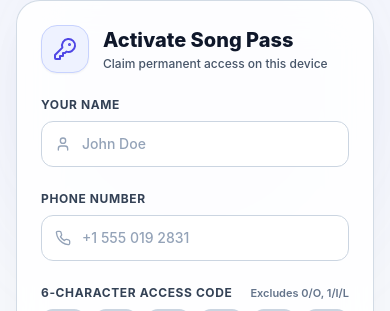
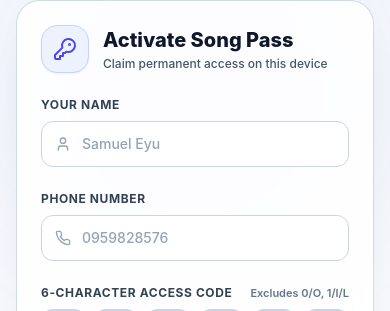
Before and after one commit to Samieyu/melodypass-frontend, a Next.js app: page /access in a window 390 px wide. Shown: the part 188-499 px from the top of the page. Built offline with nearby package versions, Linux system fonts and the light colour scheme; no server answers.

Commit message:
change placeholder of user name and phone number

```diff
--- a/src/app/admin/login/page.tsx
+++ b/src/app/admin/login/page.tsx
@@ -73,7 +73,7 @@ export default function AdminLoginPage() {
                   required
                   value={email}
                   onChange={(e) => setEmail(e.target.value)}
-                  placeholder="admin@melodypass.com"
+                  placeholder="name@gmail.com"
                   className="w-full pl-10 pr-4 py-3 rounded-xl glass-input text-sm text-white placeholder-gray-500"
                 />
               </div>
--- a/src/components/AccessCodeForm.tsx
+++ b/src/components/AccessCodeForm.tsx
@@ -190,7 +190,7 @@ export function AccessCodeForm() {
             required
             value={name}
             onChange={(e) => setName(e.target.value)}
-            placeholder="John Doe"
+            placeholder="Samuel Eyu"
             className="w-full pl-10 pr-4 py-3 rounded-xl glass-input text-sm text-slate-900 dark:text-white placeholder-slate-400 font-medium"
           />
         </div>
@@ -208,7 +208,7 @@ export function AccessCodeForm() {
             required
             value={phone}
             onChange={(e) => setPhone(e.target.value)}
-            placeholder="+1 555 019 2831"
+            placeholder="0959828576"
             className="w-full pl-10 pr-4 py-3 rounded-xl glass-input text-sm text-slate-900 dark:text-white placeholder-slate-400 font-medium"
           />
         </div>
```
